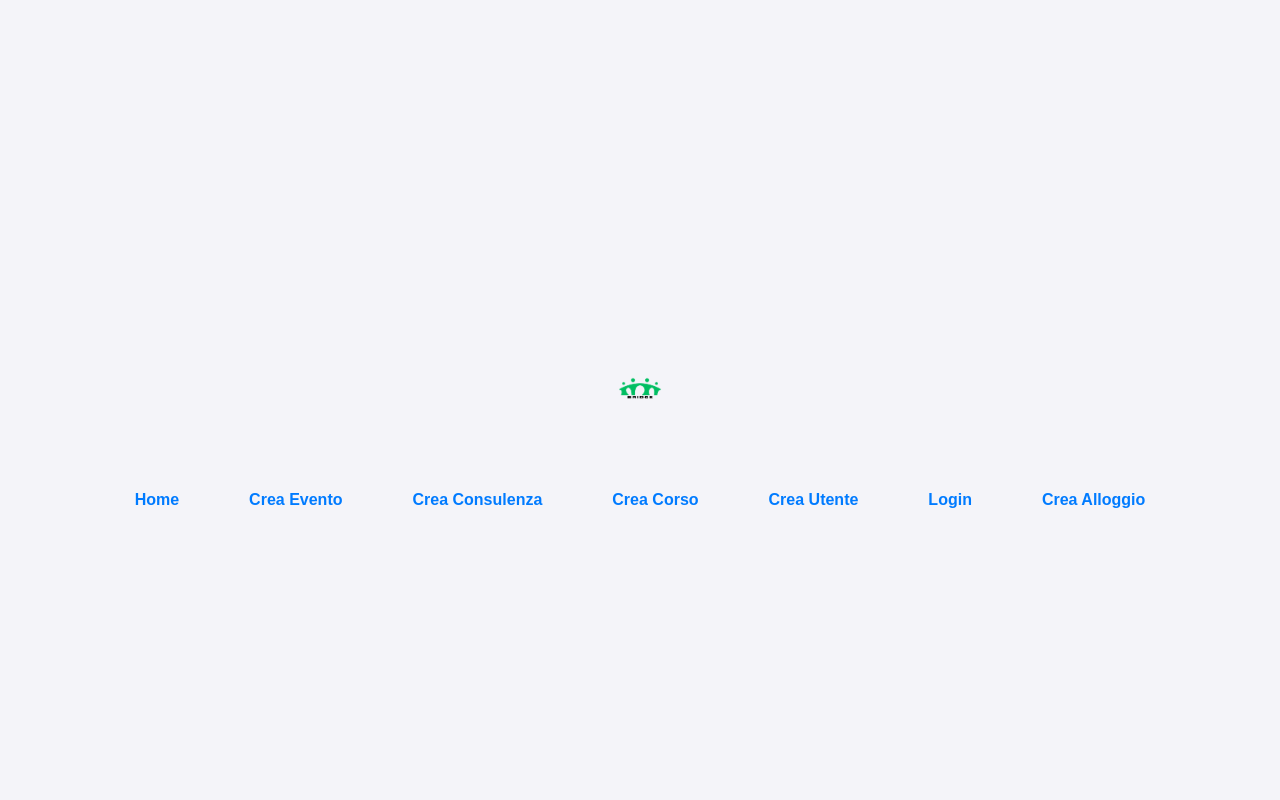
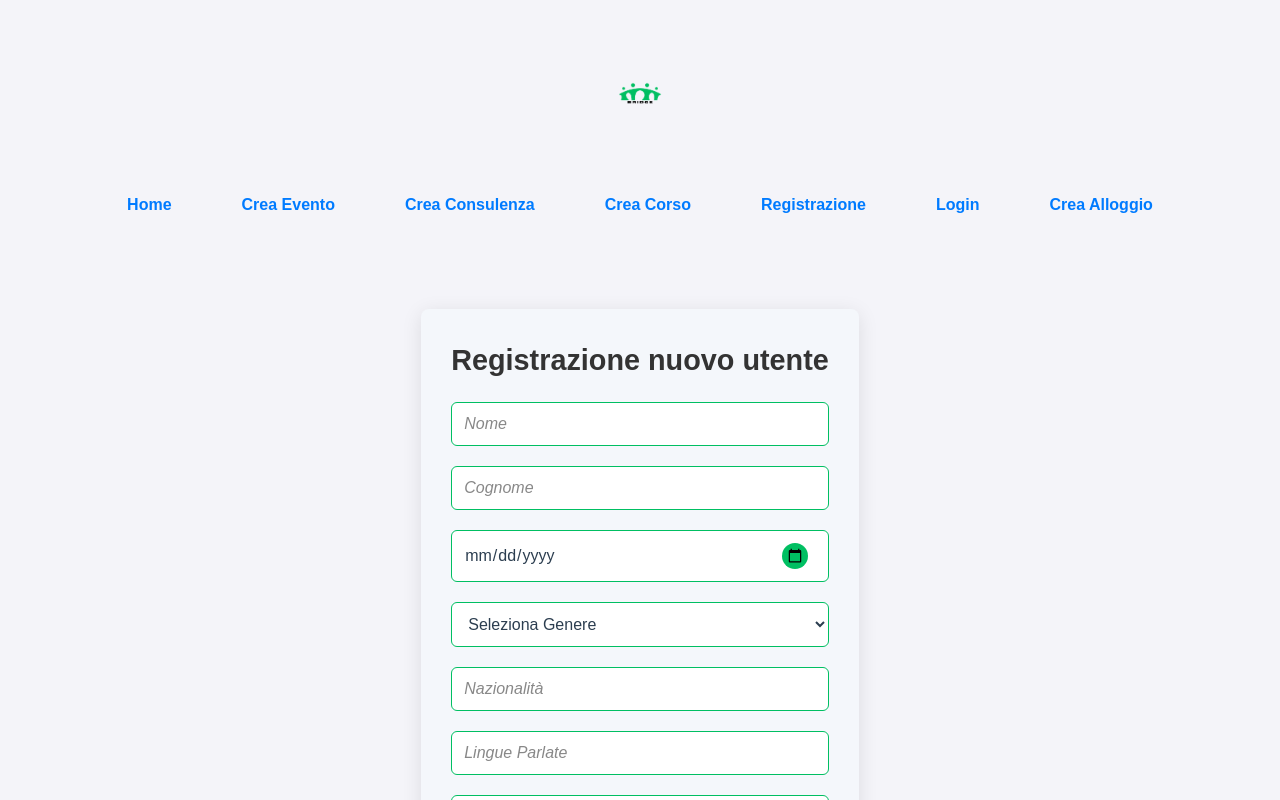
Before and after one commit to leotodisco/Bridge, a React (Vite) app in the folder bridge-frontend/: page /Registrazione in a window 1280 px wide. Shown: the top 800 px of the page. Built offline with nearby package versions, Linux system fonts and the light colour scheme.

Commit message:
FIX(frontend) reindirizzamento alla sezione log-in dopo la registrazione

```diff
--- a/bridge-frontend/src/App.jsx
+++ b/bridge-frontend/src/App.jsx
@@ -21,7 +21,7 @@ function App() {
                     <Link to="/crea-evento" className="nav-link">Crea Evento</Link>
                     <Link to="/crea-consulenza" className="nav-link">Crea Consulenza</Link>
                     <Link to = "/crea-corso" className = "nav-link">Crea Corso</Link>
-                    <Link to = "/crea-utente" className = "nav-link">Crea Utente</Link>
+                    <Link to = "/Registrazione" className = "nav-link">Registrazione</Link>
                     <Link to = "/login" className= "nav-link">Login</Link>
                     <Link to = "/crea-alloggio" className= "nav-link">Crea Alloggio</Link>
                 </nav>
@@ -30,7 +30,7 @@ function App() {
                     <Route path="/crea-evento" element={<CreaEvento/>}/>
                     <Route path="/crea-consulenza" element={<CreaConsulenza/>}/>
                     <Route path="/crea-corso" element={<CreaCorso/>}/>
-                    <Route path="/crea-utente" element={<CreaUtente/>}/>
+                    <Route path="/Registrazione" element={<CreaUtente/>}/>
                     <Route path="/login" element={<Login/>}/>
                     <Route path="/crea-alloggio" element={<CreaAlloggio/>}/>
                 </Routes>
--- a/bridge-frontend/src/Registrazione/components/formRegistrazione.jsx
+++ b/bridge-frontend/src/Registrazione/components/formRegistrazione.jsx
@@ -1,5 +1,6 @@
 import { useState } from "react";
 import './CreaUtente.css';
+import {useNavigate} from "react-router";
 
 const TitolodiStudio = {
     ScuolaPrimaria: "Scuola Primaria",
@@ -36,6 +37,8 @@ const CreaUtente = () => {
     const [dataDiNascita, setDataDiNascita] = useState("");
     const [fotoProfilo, setFotoProfilo] = useState(null);
     const [disponibilita, setDisponibilita] = useState("");  // Nuovo stato per la disponibilità
+
+    const navigate = useNavigate();
 
     const aggiornaNome = (event) => {
         setNome(event.target.value);
@@ -139,6 +142,7 @@ const CreaUtente = () => {
                 const data = await response.text();
                 console.log("Registrazione avvenuta con successo:", data);
                 alert("Registrazione avvenuta con successo");
+                navigate('/login');
             } else {
                 console.error("Errore durante la registrazione");
                 alert("Errore, riprova!");
```
